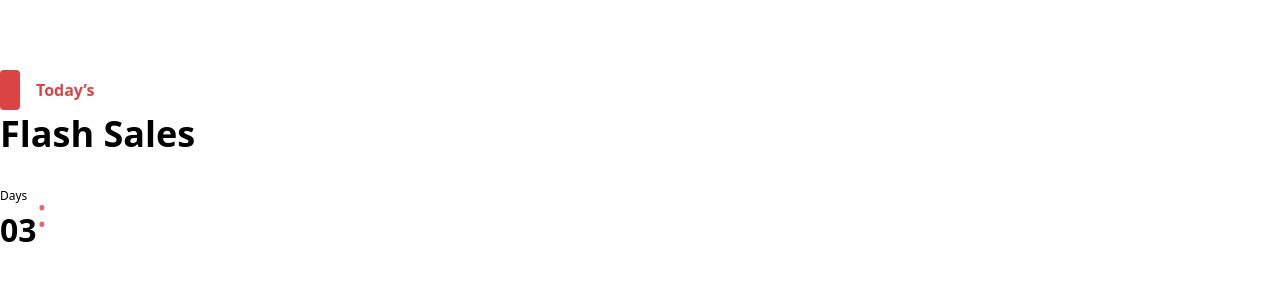
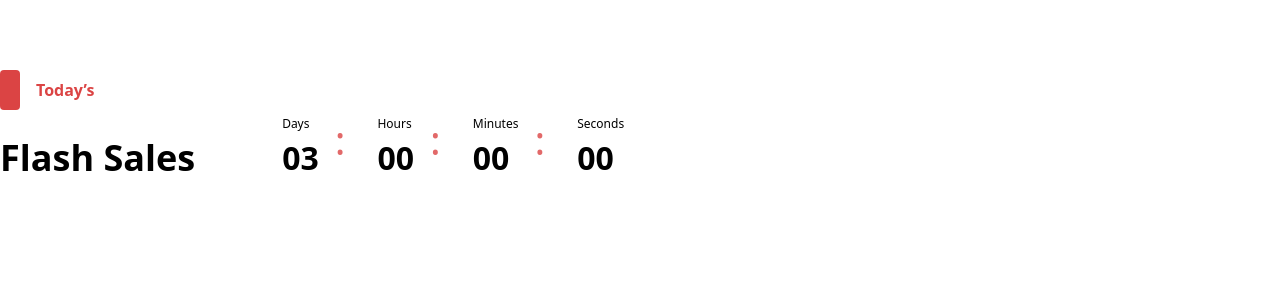
Before and after one commit to Mahmudulislamshuvo/OrebyFontend, a React (Vite) app: page / in a window 1280 px wide. Shown: the part 631-912 px from the top of the page. After the commit the page ends 853 px from the top, so only its background shows below. Built offline with nearby package versions, Linux system fonts and the light colour scheme.

Commit message:
Timer done

```diff
--- a/src/Components/CommonComponents/Heading.jsx
+++ b/src/Components/CommonComponents/Heading.jsx
@@ -5,7 +5,7 @@ const Heading = ({ tittle, description }) => {
   return (
     <div className="pb-10 pt-[140px]">
       <div className="container">
-        <div className="">
+        <div className="flex items-center justify-start">
           <div>
             <div className="flex items-center gap-x-4 text-center">
               <span className="block h-10 w-5 rounded bg-red_DB4444"></span>
@@ -14,12 +14,12 @@ const Heading = ({ tittle, description }) => {
               </h4>
             </div>
             <div>
-              <h3 className="pb-6 font-inter text-[36px] font-semibold leading-[48px] tracking-[4%]">
+              <h3 className="pt-6 font-inter text-[36px] font-semibold leading-[48px] tracking-[4%]">
                 {description ? description : "Flash Sales"}
               </h3>
             </div>
           </div>
-          <div>
+          <div className="self-end pl-[87px]">
             <Timer />
           </div>
         </div>
--- a/src/Components/CommonComponents/Timer.jsx
+++ b/src/Components/CommonComponents/Timer.jsx
@@ -1,19 +1,94 @@
-import React from "react";
-import { BiDotsHorizontalRounded } from "react-icons/bi";
+import React, { useEffect, useState } from "react";
 
 const Timer = () => {
+  const [time, settime] = useState(3 * 24 * 60 * 60 * 1000); // Initial countdown time
+
+  useEffect(() => {
+    // Create the worker
+    const worker = new Worker(
+      new URL("../../CountDownWorker.js", import.meta.url),
+    );
+    // My time send to Countdown
+    worker.postMessage(time);
+    // Message nilam Countdown theke
+    worker.onmessage = (e) => {
+      settime(e.data); // Update the countdown time
+    };
+
+    // Cleanup: terminate the worker on component unmount
+    return () => worker.terminate();
+  }, []);
+
+  // Function to format the countdown
+  const formateDate = (miliSecond) => {
+    let total_Second = parseInt(Math.floor(miliSecond / 1000));
+    let total_minute = parseInt(Math.floor(total_Second / 60));
+    let total_hour = parseInt(Math.floor(total_minute / 60));
+    let days = parseInt(Math.floor(total_hour / 24));
+    let Seconds = parseInt(Math.floor(total_Second % 60));
+    let Minutes = parseInt(Math.floor(total_minute % 60));
+    let Hours = parseInt(Math.floor(total_hour % 24));
+    return { days, Seconds, Minutes, Hours };
+  };
+
+  const { days, Seconds, Minutes, Hours } = formateDate(time);
+
   return (
-    <div className="flex">
+    <div className="flex gap-x-8">
+      <div className="flex items-start">
         <div>
           <span className="text-[12px] font-medium text-text2_black_full">
             Days
           </span>
-        <h5 className="text-[32px] font-bold text-text2_black_full">03</h5>
+          <h5 className="text-[32px] font-bold text-text2_black_full">
+            {days < 10 ? `0${days}` : days}
+          </h5>
         </div>
-      <div className="">
-        <span className="text-[40px] font-medium text-red_DB4444 opacity-80">
+        <div className="flex">
+          <span className="self-end pl-4 text-[40px] font-medium text-red_DB4444 opacity-80">
             :
           </span>
+        </div>
+      </div>
+      <div className="flex items-start">
+        <div>
+          <span className="text-[12px] font-medium text-text2_black_full">
+            Hours
+          </span>
+          <h5 className="text-[32px] font-bold text-text2_black_full">
+            {Hours < 10 ? `0${Hours}` : Hours}
+          </h5>
+        </div>
+        <div className="flex">
+          <span className="self-end pl-4 text-[40px] font-medium text-red_DB4444 opacity-80">
+            :
+          </span>
+        </div>
+      </div>
+      <div className="flex items-start">
+        <div>
+          <span className="text-[12px] font-medium text-text2_black_full">
+            Minutes
+          </span>
+          <h5 className="text-[32px] font-bold text-text2_black_full">
+            {Minutes < 10 ? `0${Minutes}` : Minutes}
+          </h5>
+        </div>
+        <div className="flex">
+          <span className="self-end pl-4 text-[40px] font-medium text-red_DB4444 opacity-80">
+            :
+          </span>
+        </div>
+      </div>
+      <div className="flex items-start">
+        <div>
+          <span className="text-[12px] font-medium text-text2_black_full">
+            Seconds
+          </span>
+          <h5 className="text-[32px] font-bold text-text2_black_full">
+            {Seconds < 10 ? `0${Seconds}` : Seconds}
+          </h5>
+        </div>
       </div>
     </div>
   );
--- /dev/null
+++ b/src/CountDownWorker.js
@@ -0,0 +1,25 @@
+// self.onmessage = (event) => {
+//   let time = event.data;
+//   const stop = setInterval(() => {
+//     if (time == 0) {
+//       clearInterval(stop);
+//       self.postMessage(0);
+//     } else {
+//       time = time - 1000;
+//       self.postMessage(time);
+//     }
+//   }, 1000);
+// };
+
+self.onmessage = (event) => {
+  let time = event.data;
+  const stop = setInterval(() => {
+    if (time <= 0) {
+      clearInterval(stop);
+      self.postMessage(0);
+    } else {
+      time -= 1000;
+      self.postMessage(time);
+    }
+  }, 1000);
+};
```
Lines whose indentation alone changed are shown as unchanged.
